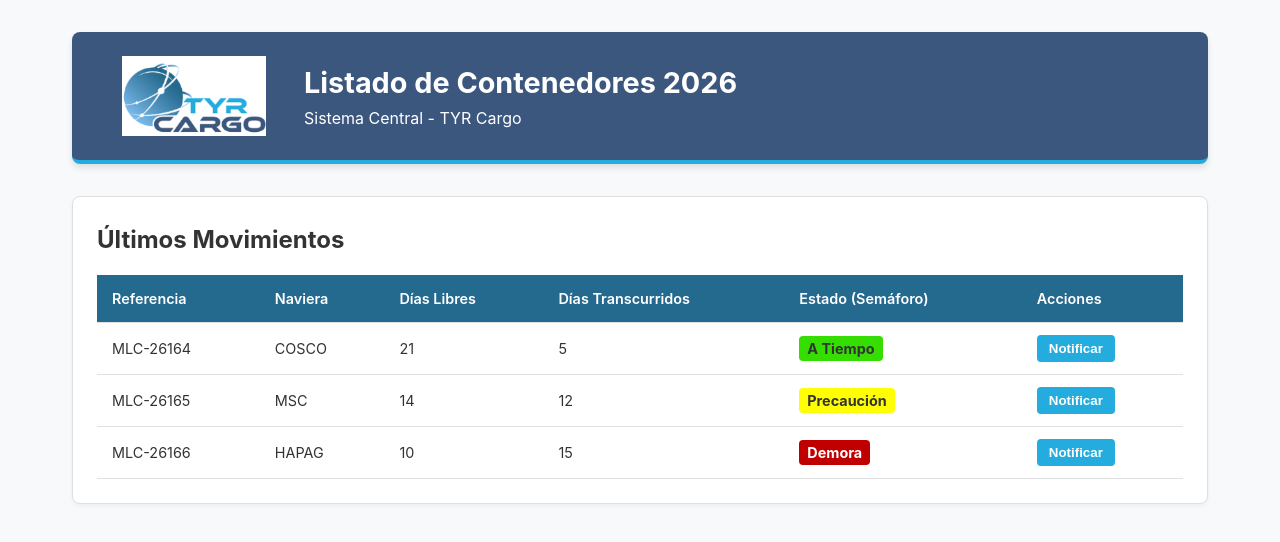
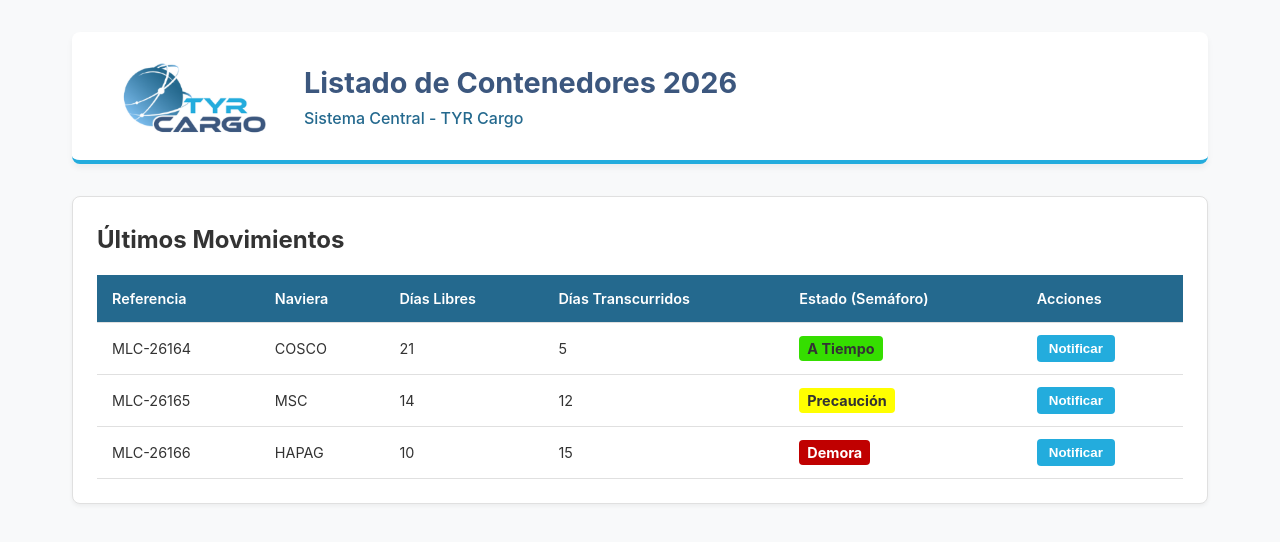
Before and after one commit to uribeaguilarcarlos-hash/tyr, a Next.js app: page / in a window 1280 px wide. Shown: the top 542 px of the page. Built offline with nearby package versions, Linux system fonts and the light colour scheme.

Commit message:
Update header to white background with blue text

```diff
--- a/src/app/globals.css
+++ b/src/app/globals.css
@@ -47,10 +47,9 @@ a:hover {
 }
 
 .header {
-  background-color: var(--primary-dark);
-  color: white;
+  background-color: var(--bg-color);
   padding: 1.5rem 2rem;
-  box-shadow: 0 4px 6px rgba(0,0,0,0.1);
+  box-shadow: 0 4px 6px rgba(0,0,0,0.05);
   margin-bottom: 2rem;
   border-radius: 8px;
   display: flex;
@@ -62,6 +61,13 @@ a:hover {
 .header h1 {
   font-size: 1.8rem;
   margin: 0;
+  color: var(--primary-dark);
+}
+
+.header p {
+  color: var(--primary-color);
+  font-weight: 500;
+  margin: 0;
 }
 
 .card {
```
